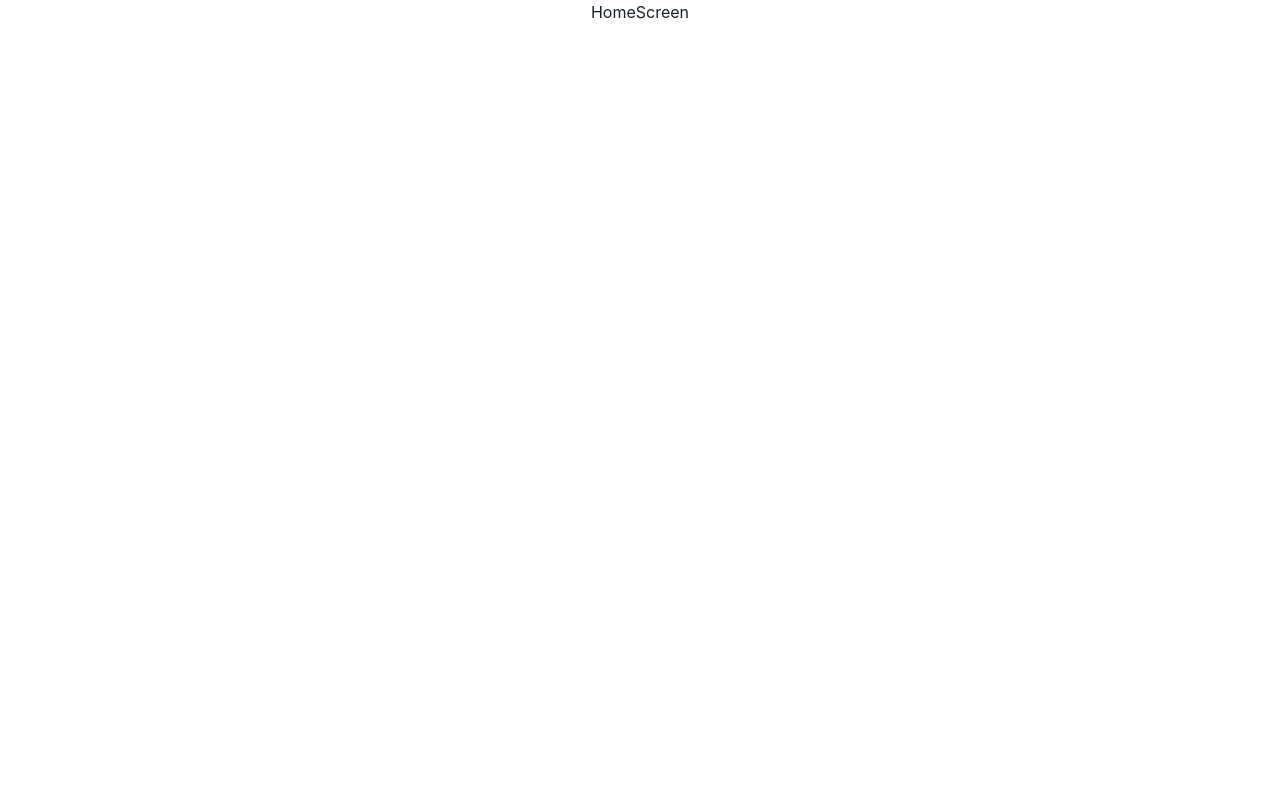
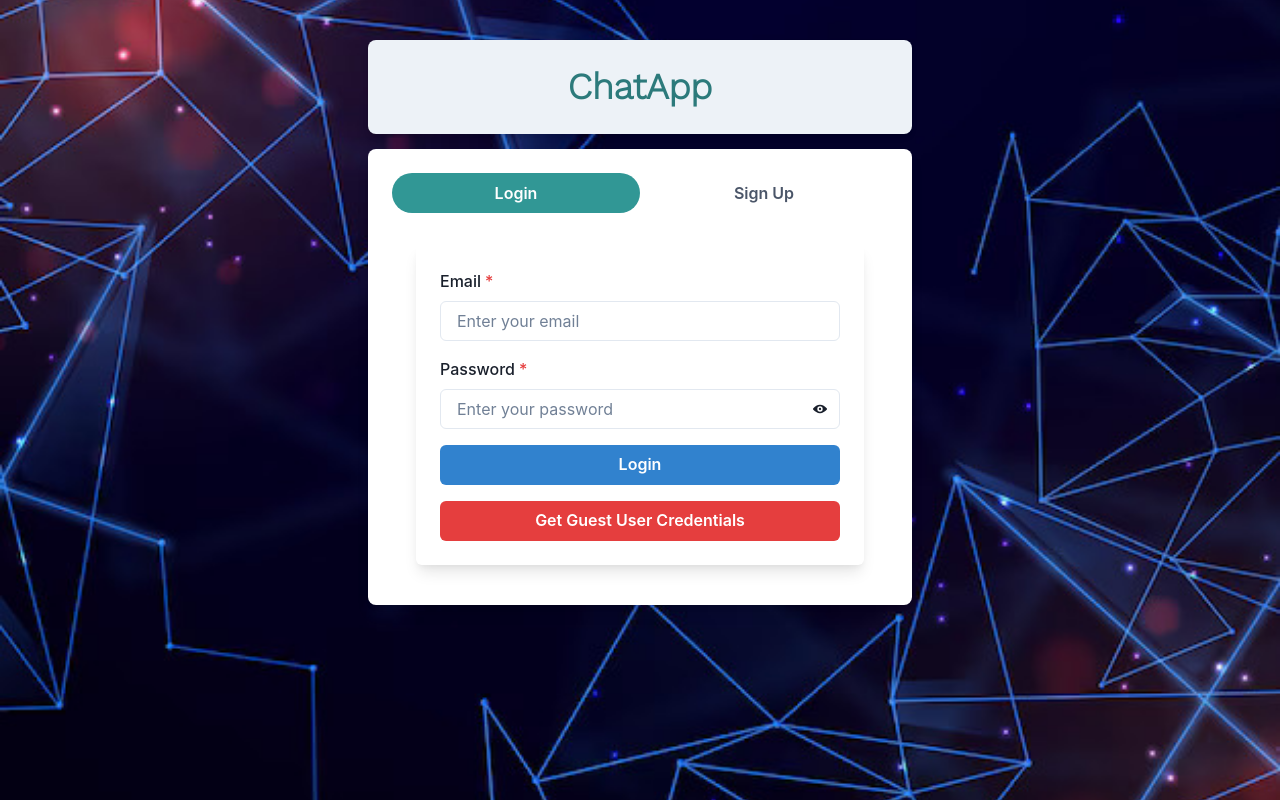
Before and after one commit to abhisheksh99/MERN-CHAT-APP, a React (Create React App) app in the folder frontend/: page / in a window 1280 px wide. Built offline with nearby package versions, Linux system fonts and the light colour scheme.

Commit message:
Home page Login and SignUp created

```diff
--- a/frontend/package.json
+++ b/frontend/package.json
@@ -4,6 +4,7 @@
   "version": "0.1.0",
   "private": true,
   "dependencies": {
+    "@chakra-ui/icons": "^2.2.4",
     "@chakra-ui/react": "^2.7.1",
     "@emotion/react": "^11.11.3",
     "@emotion/styled": "^11.11.0",
--- a/frontend/src/App.css
+++ b/frontend/src/App.css
@@ -1,38 +1,22 @@
+@import url("https://fonts.googleapis.com/css2?family=Work+Sans:wght@300&display=swap");
+
 .App {
-  text-align: center;
+  min-height: 100vh;
+  display: flex;
+  background-image: url("../background.jpg");
+  background-position: center;
+  background-size: cover;
 }
 
-.App-logo {
-  height: 40vmin;
-  pointer-events: none;
+::-webkit-scrollbar {
+  width: 0px;
 }
 
-@media (prefers-reduced-motion: no-preference) {
-  .App-logo {
-    animation: App-logo-spin infinite 20s linear;
-  }
+::-webkit-scrollbar-thumb {
+  background: rgba(136, 136, 136, 0.281);
 }
 
-.App-header {
-  background-color: #282c34;
-  min-height: 100vh;
-  display: flex;
-  flex-direction: column;
-  align-items: center;
-  justify-content: center;
-  font-size: calc(10px + 2vmin);
-  color: white;
+/* Handle on hover */
+::-webkit-scrollbar-thumb:hover {
+  background: #555;
 }
-
-.App-link {
-  color: #61dafb;
-}
-
-@keyframes App-logo-spin {
-  from {
-    transform: rotate(0deg);
-  }
-  to {
-    transform: rotate(360deg);
-  }
-}
--- a/frontend/src/Pages/HomeScreen.js
+++ b/frontend/src/Pages/HomeScreen.js
@@ -1,11 +1,46 @@
-import React from 'react'
+import { Container, Box, Text, Tabs, TabList, TabPanels, Tab, TabPanel } from "@chakra-ui/react";
+import React from "react";
+import Login from "../components/Authentication/Login";
+import SignUp from "../components/Authentication/SignUp";
 
 const HomeScreen = () => {
   return (
-    <div>
-      HomeScreen
-    </div>
-  )
-}
+    <Container maxW="xl" centerContent>
+      <Box
+        display="flex"
+        justifyContent="center"
+        alignItems="center"
+        p={5}
+        bg="gray.100"
+        w="100%"
+        mt="40px"
+        mb="15px"
+        borderRadius="lg"
+        boxShadow="md"
+      >
+        <Text fontSize="4xl" fontWeight="bold" color="teal.600" fontFamily="Work sans">
+          ChatApp
+        </Text>
+      </Box>
+      <Box bg="white" w="100%" p={6} borderRadius="lg" boxShadow="lg">
+        <Tabs variant="soft-rounded" colorScheme="teal" isFitted>
+          <TabList mb="1em">
+            <Tab _selected={{ color: "white", bg: "teal.500" }}>Login</Tab>
+            <Tab _selected={{ color: "white", bg: "teal.500" }}>Sign Up</Tab>
+          </TabList>
 
-export default HomeScreen
+          <TabPanels>
+            <TabPanel>
+              <Login />
+            </TabPanel>
+            <TabPanel>
+              <SignUp />
+            </TabPanel>
+          </TabPanels>
+        </Tabs>
+      </Box>
+    </Container>
+  );
+};
+
+export default HomeScreen;
--- /dev/null
+++ b/frontend/src/components/Authentication/Login.js
@@ -0,0 +1,71 @@
+import React, { useState } from "react";
+import {
+  FormControl,
+  FormLabel,
+  Input,
+  VStack,
+  Button,
+  InputGroup,
+  InputRightElement,
+  IconButton,
+} from "@chakra-ui/react";
+import { ViewIcon, ViewOffIcon } from "@chakra-ui/icons";
+
+const Login = () => {
+  const [email, setEmail] = useState("");
+  const [password, setPassword] = useState("");
+  const [showPassword, setShowPassword] = useState(false);
+
+  const handleSubmit = () => {
+    console.log({ email, password });
+  };
+
+  const toggleShowPassword = () => setShowPassword(!showPassword);
+
+  return (
+    <VStack spacing={4} align="stretch" maxW="md" mx="auto" p={6} boxShadow="lg" borderRadius="md">
+      <FormControl id="email" isRequired>
+        <FormLabel>Email</FormLabel>
+        <Input
+          type="email"
+          placeholder="Enter your email"
+          value={email}
+          onChange={(e) => setEmail(e.target.value)}
+        />
+      </FormControl>
+
+      <FormControl id="password" isRequired>
+        <FormLabel>Password</FormLabel>
+        <InputGroup>
+          <Input
+            type={showPassword ? "text" : "password"}
+            placeholder="Enter your password"
+            value={password}
+            onChange={(e) => setPassword(e.target.value)}
+          />
+          <InputRightElement>
+            <IconButton
+              aria-label="Toggle password visibility"
+              icon={showPassword ? <ViewOffIcon /> : <ViewIcon />}
+              onClick={toggleShowPassword}
+              size="sm"
+              variant="ghost"
+            />
+          </InputRightElement>
+        </InputGroup>
+      </FormControl>
+
+      <Button colorScheme="blue" onClick={handleSubmit}>
+        Login
+      </Button>
+      <Button variant="solid" colorScheme="red" width="100%" onClick={()=>{
+        setEmail("guest@example.com")
+        setPassword("123456")
+      }} >
+        Get Guest User Credentials
+      </Button>
+    </VStack>
+  );
+};
+
+export default Login;
--- /dev/null
+++ b/frontend/src/components/Authentication/SignUp.js
@@ -0,0 +1,118 @@
+import React, { useState } from "react";
+import {
+  FormControl,
+  FormLabel,
+  Input,
+  VStack,
+  Button,
+  InputGroup,
+  InputRightElement,
+  IconButton,
+} from "@chakra-ui/react";
+import { ViewIcon, ViewOffIcon } from "@chakra-ui/icons";
+
+const SignUp = () => {
+  const [name, setName] = useState("");
+  const [email, setEmail] = useState("");
+  const [password, setPassword] = useState("");
+  const [confirmPassword, setConfirmPassword] = useState("");
+  const [image, setImage] = useState("");
+  const [showPassword, setShowPassword] = useState(false);
+  const [showConfirmPassword, setShowConfirmPassword] = useState(false);
+
+  const handleSubmit = () => {
+    console.log({ name, email, password, confirmPassword, image });
+  };
+
+  const handleImageUpload = (e) => {
+    const file = e.target.files[0];
+    if (file) {
+      setImage(file);
+    }
+  };
+
+  const toggleShowPassword = () => setShowPassword(!showPassword);
+  const toggleShowConfirmPassword = () =>
+    setShowConfirmPassword(!showConfirmPassword);
+
+  return (
+    <VStack spacing={4} align="stretch" maxW="md" mx="auto" p={6} boxShadow="lg" borderRadius="md">
+      <FormControl id="first-name" isRequired>
+        <FormLabel>Name</FormLabel>
+        <Input
+          placeholder="Enter your name"
+          value={name}
+          onChange={(e) => setName(e.target.value)}
+        />
+      </FormControl>
+
+      <FormControl id="email" isRequired>
+        <FormLabel>Email</FormLabel>
+        <Input
+          type="email"
+          placeholder="Enter your email"
+          value={email}
+          onChange={(e) => setEmail(e.target.value)}
+        />
+      </FormControl>
+
+      <FormControl id="password" isRequired>
+        <FormLabel>Password</FormLabel>
+        <InputGroup>
+          <Input
+            type={showPassword ? "text" : "password"}
+            placeholder="Enter your password"
+            value={password}
+            onChange={(e) => setPassword(e.target.value)}
+          />
+          <InputRightElement>
+            <IconButton
+              aria-label="Toggle password visibility"
+              icon={showPassword ? <ViewOffIcon /> : <ViewIcon />}
+              onClick={toggleShowPassword}
+              size="sm"
+              variant="ghost"
+            />
+          </InputRightElement>
+        </InputGroup>
+      </FormControl>
+
+      <FormControl id="confirm-password" isRequired>
+        <FormLabel>Confirm Password</FormLabel>
+        <InputGroup>
+          <Input
+            type={showConfirmPassword ? "text" : "password"}
+            placeholder="Confirm your password"
+            value={confirmPassword}
+            onChange={(e) => setConfirmPassword(e.target.value)}
+          />
+          <InputRightElement>
+            <IconButton
+              aria-label="Toggle confirm password visibility"
+              icon={showConfirmPassword ? <ViewOffIcon /> : <ViewIcon />}
+              onClick={toggleShowConfirmPassword}
+              size="sm"
+              variant="ghost"
+            />
+          </InputRightElement>
+        </InputGroup>
+      </FormControl>
+
+      <FormControl id="image">
+        <FormLabel>Upload your image</FormLabel>
+        <Input
+          type="file"
+          p={1.5}
+          accept="image/*"
+          onChange={handleImageUpload}
+        />
+      </FormControl>
+
+      <Button colorScheme="blue" onClick={handleSubmit}>
+        Sign Up
+      </Button>
+    </VStack>
+  );
+};
+
+export default SignUp;
```
Also changed, not shown: frontend/background.jpg (added), frontend/src/index.css (line endings or trailing spaces).
